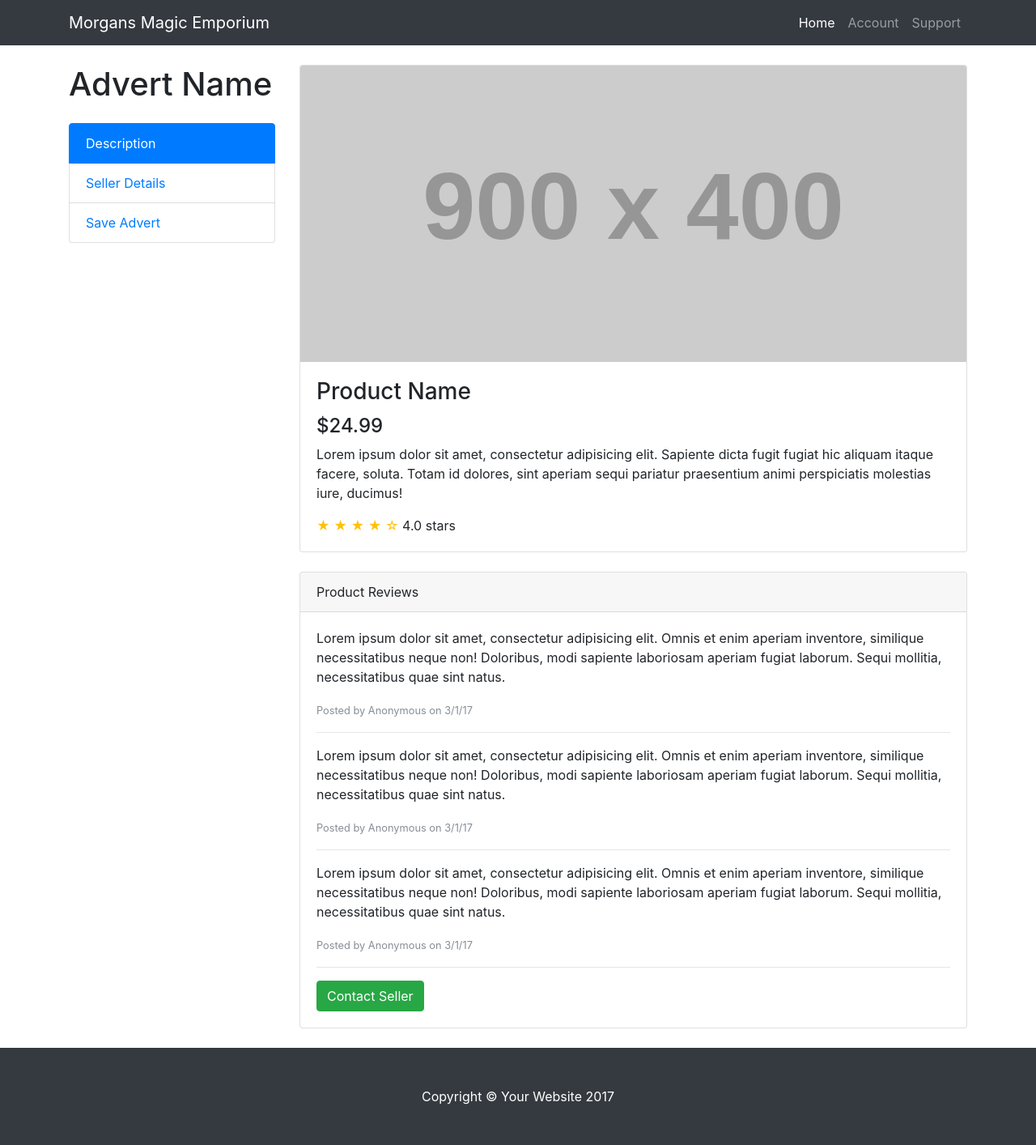
After one commit to HarryAndrewMorgan/MorgansMagicEmporium, a PHP site: page /advert in a window 1280 px wide. The commit adds this page. Shown: the whole page at 81% size. Run offline with PHP 8.4, Linux system fonts and the light colour scheme; grey boxes labelled with a size stand in for pictures from a placeholder-image service; some libraries are stand-ins or nearby versions.

Commit message:
Added advert page

```diff
--- /dev/null
+++ b/advert.php
@@ -0,0 +1,5 @@
+<?php
+
+$view = new stdClass();
+$view->pageTitle = 'Advert';
+require_once('views/advert.phtml');
--- /dev/null
+++ b/views/advert.phtml
@@ -0,0 +1,82 @@
+<?php require('views/navbar.phtml');
+require_once ('models/connectdb.php');
+require_once ('models/User.php');
+$user = new User($connection);
+?>
+
+
+
+<body>
+
+
+<!-- Page Content -->
+<div class="container">
+
+    <div class="row">
+
+        <div class="col-lg-3">
+            <h1 class="my-4">Advert Name</h1>
+            <div class="list-group">
+                <a href="#" class="list-group-item active">Description</a>
+                <a href="#" class="list-group-item">Seller Details</a>
+                <a href="#" class="list-group-item">Save Advert</a>
+            </div>
+        </div>
+        <!-- /.col-lg-3 -->
+
+        <div class="col-lg-9">
+
+            <div class="card mt-4">
+                <img class="card-img-top img-fluid" src="http://placehold.it/900x400" alt="">
+                <div class="card-body">
+                    <h3 class="card-title">Product Name</h3>
+                    <h4>$24.99</h4>
+                    <p class="card-text">Lorem ipsum dolor sit amet, consectetur adipisicing elit. Sapiente dicta fugit fugiat hic aliquam itaque facere, soluta. Totam id dolores, sint aperiam sequi pariatur praesentium animi perspiciatis molestias iure, ducimus!</p>
+                    <span class="text-warning">&#9733; &#9733; &#9733; &#9733; &#9734;</span>
+                    4.0 stars
+                </div>
+            </div>
+            <!-- /.card -->
+
+            <div class="card card-outline-secondary my-4">
+                <div class="card-header">
+                    Product Reviews
+                </div>
+                <div class="card-body">
+                    <p>Lorem ipsum dolor sit amet, consectetur adipisicing elit. Omnis et enim aperiam inventore, similique necessitatibus neque non! Doloribus, modi sapiente laboriosam aperiam fugiat laborum. Sequi mollitia, necessitatibus quae sint natus.</p>
+                    <small class="text-muted">Posted by Anonymous on 3/1/17</small>
+                    <hr>
+                    <p>Lorem ipsum dolor sit amet, consectetur adipisicing elit. Omnis et enim aperiam inventore, similique necessitatibus neque non! Doloribus, modi sapiente laboriosam aperiam fugiat laborum. Sequi mollitia, necessitatibus quae sint natus.</p>
+                    <small class="text-muted">Posted by Anonymous on 3/1/17</small>
+                    <hr>
+                    <p>Lorem ipsum dolor sit amet, consectetur adipisicing elit. Omnis et enim aperiam inventore, similique necessitatibus neque non! Doloribus, modi sapiente laboriosam aperiam fugiat laborum. Sequi mollitia, necessitatibus quae sint natus.</p>
+                    <small class="text-muted">Posted by Anonymous on 3/1/17</small>
+                    <hr>
+                    <a href="#" class="btn btn-success">Contact Seller</a>
+                </div>
+            </div>
+            <!-- /.card -->
+
+        </div>
+        <!-- /.col-lg-9 -->
+
+    </div>
+
+</div>
+<!-- /.container -->
+
+<!-- Footer -->
+<footer class="py-5 bg-dark">
+    <div class="container">
+        <p class="m-0 text-center text-white">Copyright &copy; Your Website 2017</p>
+    </div>
+    <!-- /.container -->
+</footer>
+
+<!-- Bootstrap core JavaScript -->
+<script src="../vendor/jquery/jquery.min.js"></script>
+<script src="../vendor/bootstrap/js/bootstrap.bundle.min.js"></script>
+
+</body>
+
+</html>
--- a/views/index.phtml
+++ b/views/index.phtml
@@ -52,7 +52,7 @@
                 <a href="#"><img class="card-img-top" src="http://placehold.it/700x400" alt=""></a>
                 <div class="card-body">
                   <h4 class="card-title">
-                    <a href="#">Item One</a>
+                    <a href="advert.php">Item One</a>
                   </h4>
                   <h5>$24.99</h5>
                   <p class="card-text">Lorem ipsum dolor sit amet, consectetur adipisicing elit. Amet numquam aspernatur!</p>
```
Also changed, not shown: views/dashboard.phtml (+17 -4 lines).
